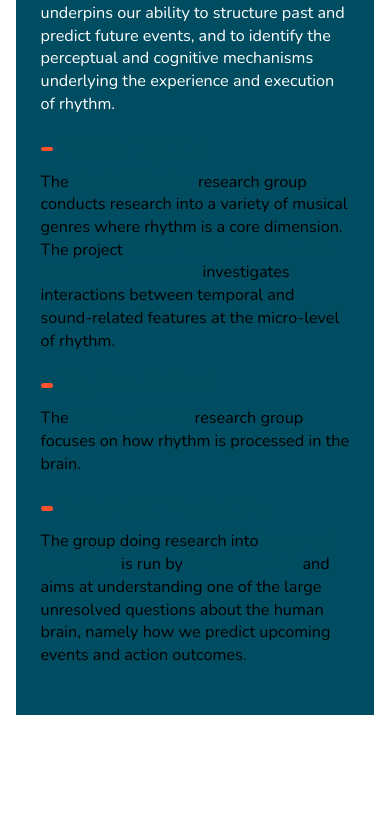
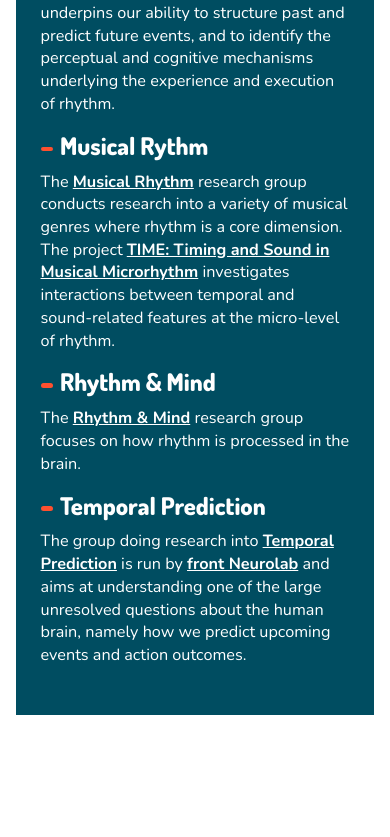
Before and after one commit to jakobsenfrukt/uio-ritmo, a Vue app: page / in a window 390 px wide. Shown: the part 4407-5244 px from the top of the page. Built offline with nearby package versions, Linux system fonts and the light colour scheme.

Commit message:
correct font color on mobile

```diff
--- a/src/components/FixedGallery.vue
+++ b/src/components/FixedGallery.vue
@@ -146,6 +146,7 @@ export default {
     margin: 0 0 0 auto;
     padding: 0 1rem;
     font-family: $serif;
+    z-index: 10;
 
     .text {
       padding-top: 20%;
--- a/src/css/base.scss
+++ b/src/css/base.scss
@@ -174,6 +174,9 @@ img {
       padding-bottom: 1rem;
     }
   }
+  .html p, .html h4, .html a {
+    color: $color-white;
+  }
 }
 
 .facts {
```
